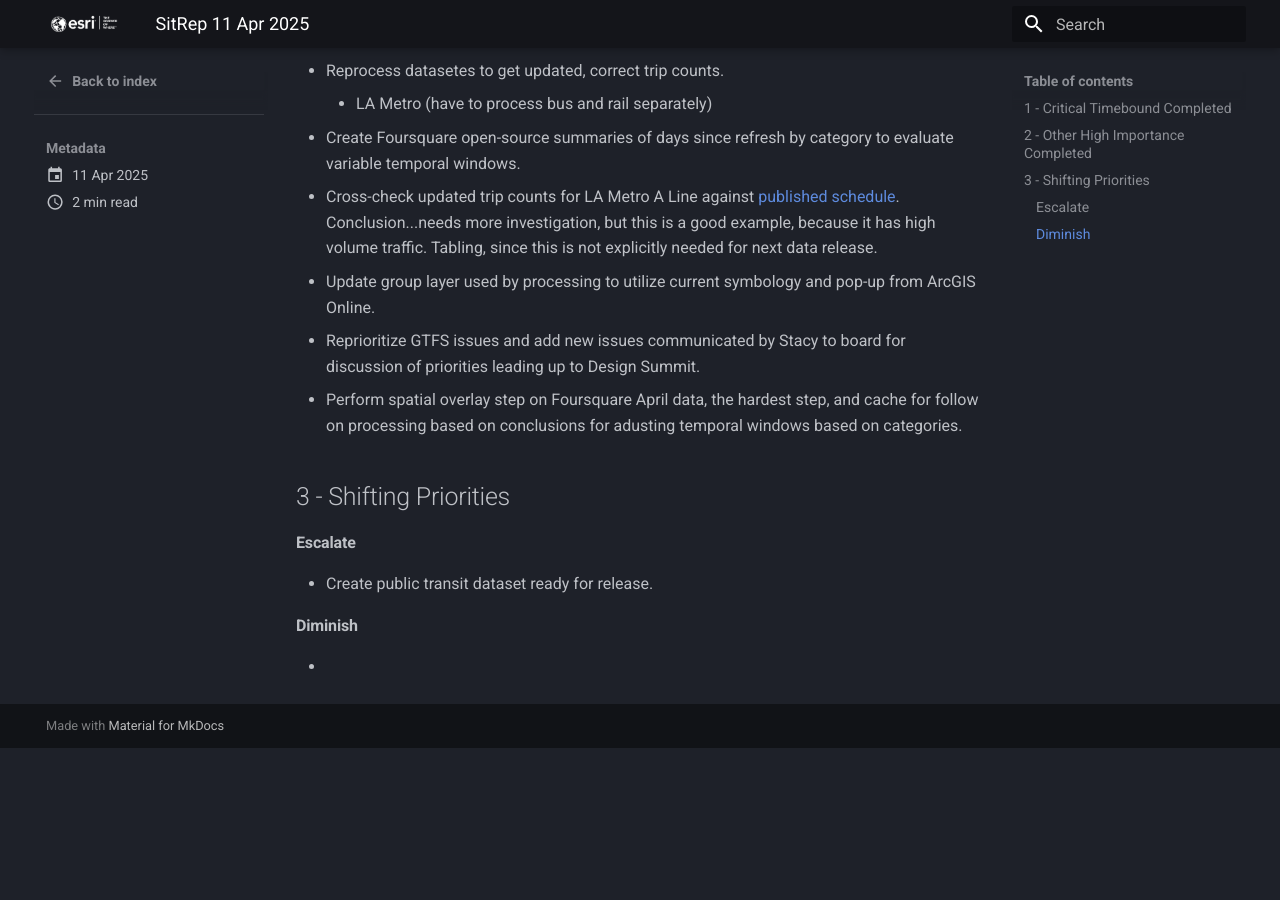
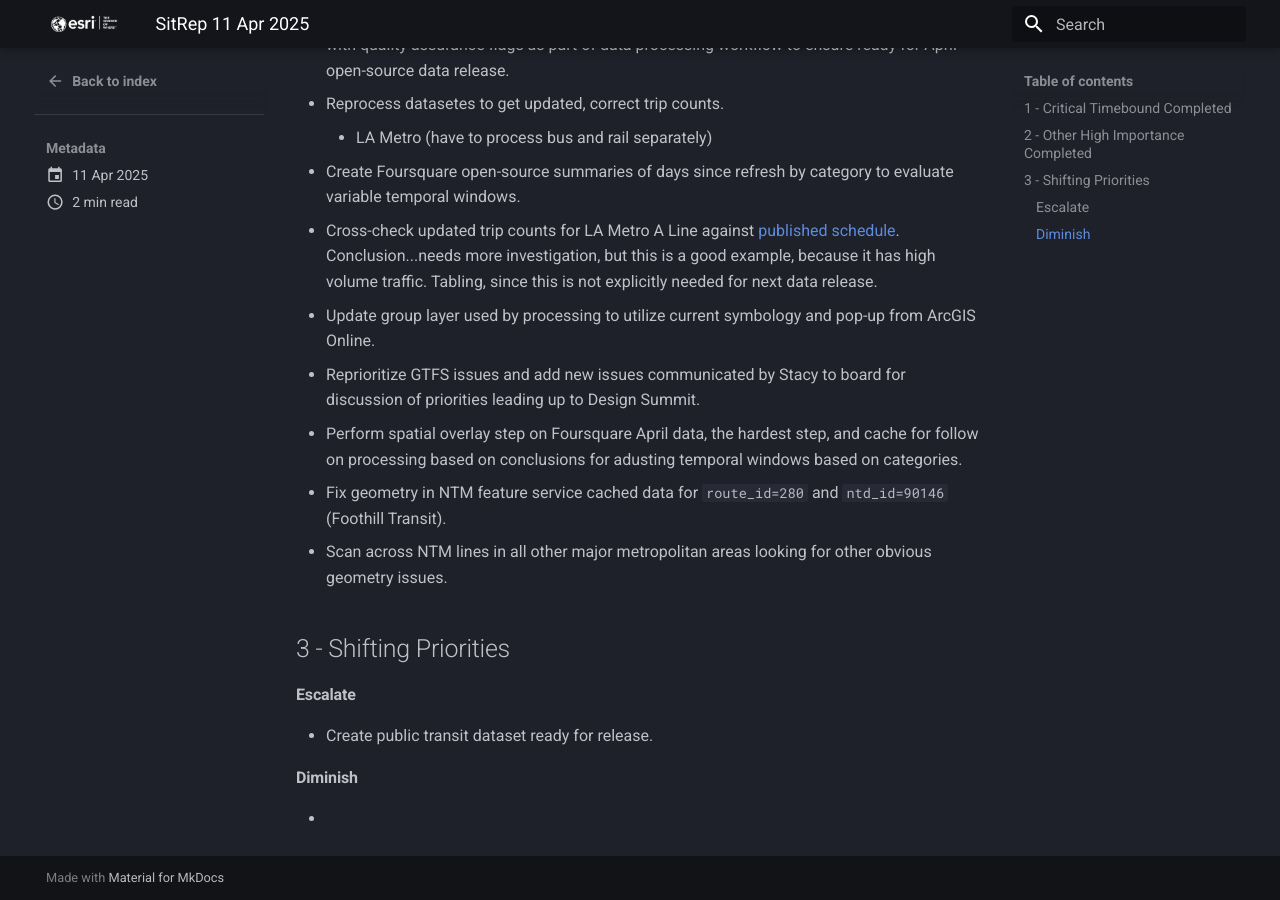
Before and after one commit to knu2xs/esri-resource-page, an MkDocs documentation site: the page built from docs/sitreps/posts/sitrep_20250411.md, in a window 1280 px wide and 900 px high, scrolled down 942 px. Built offline with MkDocs 1.6.1 and Material for MkDocs 9.7.7, drawn with Linux system fonts in a browser that asks for light colours; before the commit the page ends 1690 px from its top, so only the background shows below that; some of the changed text lies outside the part shown.

Commit message:
update sitreps

```diff
--- a/docs/sitreps/posts/sitrep_20250411.md
+++ b/docs/sitreps/posts/sitrep_20250411.md
@@ -8,6 +8,7 @@
 
 - Split updated Foursquare open source processing workflow to perform spatial overlay separately from rest of processing to reduce need for large cluster during entire workflow (reduces compute costs).
 - Create step to create cached main dataset in Foursquare processing workflow, making it easier to create the three output datasets for quality assurance, software (Geoenrichment) and Basemaps.
+- Meet with Stacy and establish
 
 ## 2 - Other High Importance Completed
 
@@ -25,6 +26,8 @@
 - Update group layer used by processing to utilize current symbology and pop-up from ArcGIS Online.
 - Reprioritize GTFS issues and add new issues communicated by Stacy to board for discussion of priorities leading up to Design Summit.
 - Perform spatial overlay step on Foursquare April data, the hardest step, and cache for follow on processing based on conclusions for adusting temporal windows based on categories.
+- Fix geometry in NTM feature service cached data for `route_id=280` and `ntd_id=90146` (Foothill Transit).
+- Scan across NTM lines in all other major metropolitan areas looking for other obvious geometry issues.
 
 ## 3 - Shifting Priorities
 
```
